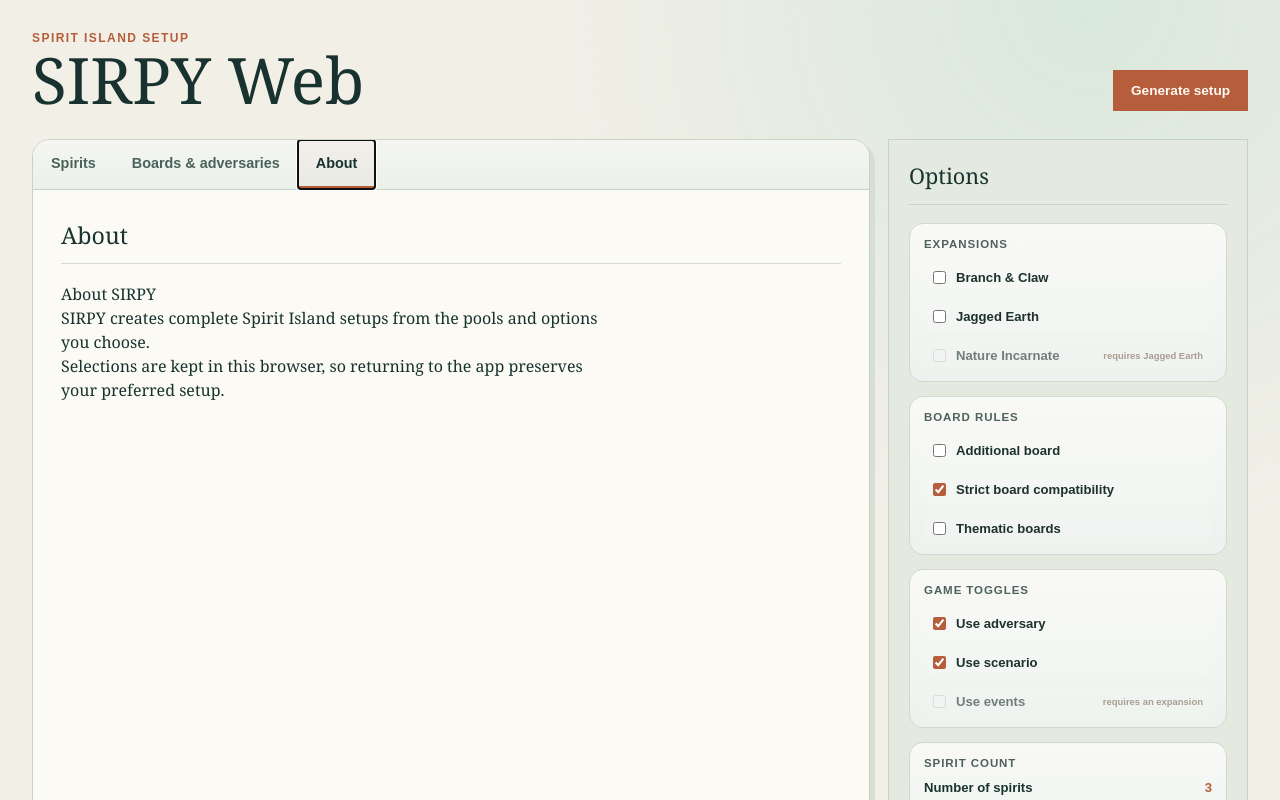
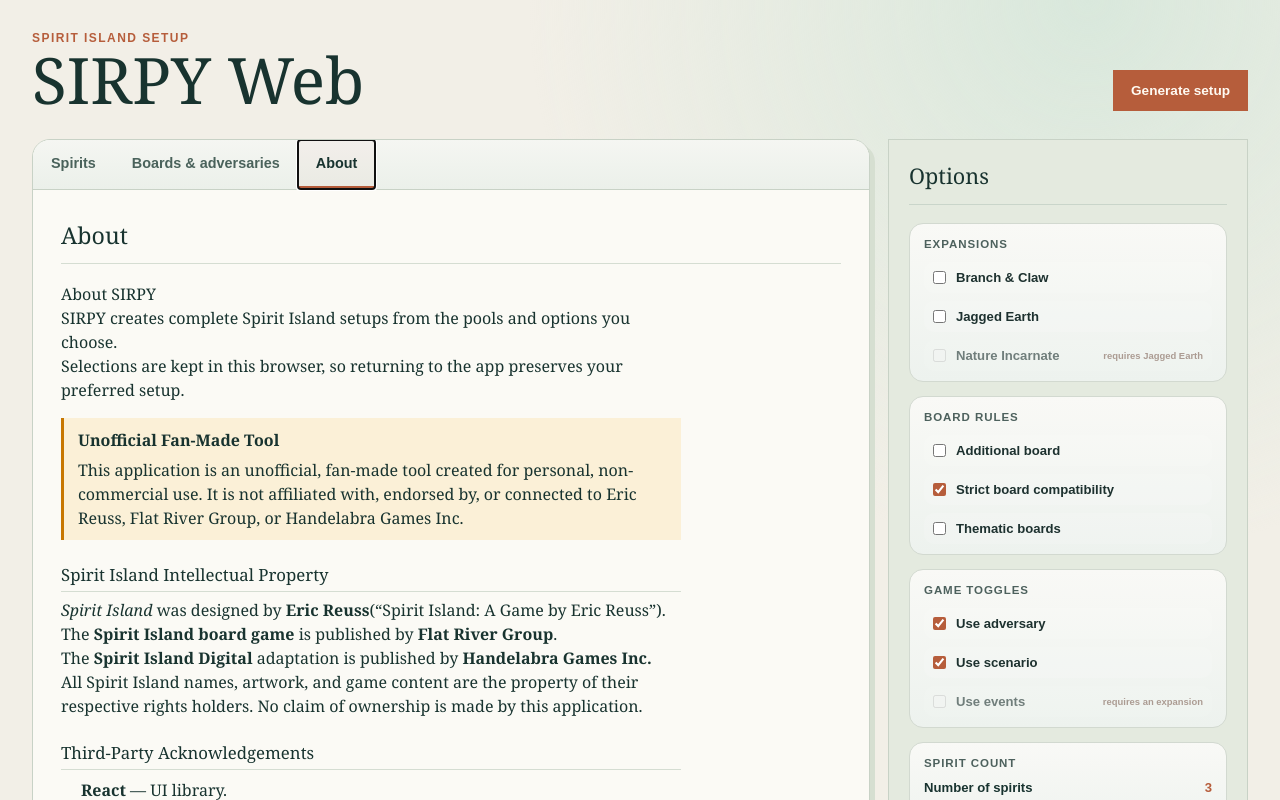
Before and after one commit to mccrispy/spirit-island-randomizer, a React (Vite) app: page / in a window 1280 px wide. Both pictures are taken after a click on the tab "About". Shown: the top 800 px of the page. Built offline with nearby package versions, Linux system fonts and the light colour scheme.

Commit message:
Created "About" tab equivalent to PRM

```diff
--- a/src/components/tabs/AboutTab.tsx
+++ b/src/components/tabs/AboutTab.tsx
@@ -10,6 +10,135 @@
         Selections are kept in this browser, so returning to the app preserves
         your preferred setup.
       </p>
+
+      <div className="disclaimer">
+        <strong>Unofficial Fan-Made Tool</strong>
+        <p>
+          This application is an unofficial, fan-made tool created for personal,
+          non-commercial use. It is not affiliated with, endorsed by, or
+          connected to Eric Reuss, Flat River Group, or Handelabra Games Inc.
+        </p>
+      </div>
+
+      <h3>Spirit Island Intellectual Property</h3>
+      <p>
+        <em>Spirit Island</em> was designed by <strong>Eric Reuss</strong>
+        (&ldquo;Spirit Island: A Game by Eric Reuss&rdquo;).
+      </p>
+      <p>
+        The <strong>Spirit Island board game</strong> is published by{" "}
+        <strong>Flat River Group</strong>.
+      </p>
+      <p>
+        The <strong>Spirit Island Digital</strong> adaptation is published by{" "}
+        <strong>Handelabra Games Inc.</strong>
+      </p>
+      <p>
+        All Spirit Island names, artwork, and game content are the property of
+        their respective rights holders. No claim of ownership is made by this
+        application.
+      </p>
+
+      <h3>Third-Party Acknowledgements</h3>
+      <ul>
+        <li>
+          <strong>React</strong> &mdash; UI library.
+          <br />
+          &copy; Meta Platforms, Inc. and contributors. Licensed under the{" "}
+          <a
+            href="https://opensource.org/licenses/MIT"
+            target="_blank"
+            rel="noreferrer"
+          >
+            MIT licence
+          </a>
+          .
+        </li>
+        <li>
+          <strong>Radix UI</strong> &mdash; unstyled, accessible UI primitives
+          (tabs, checkbox, select, slider, accordion).
+          <br />
+          Licensed under the{" "}
+          <a
+            href="https://opensource.org/licenses/MIT"
+            target="_blank"
+            rel="noreferrer"
+          >
+            MIT licence
+          </a>
+          .
+        </li>
+        <li>
+          <strong>Tailwind CSS</strong> &mdash; utility-first styling framework.
+          <br />
+          Licensed under the{" "}
+          <a
+            href="https://opensource.org/licenses/MIT"
+            target="_blank"
+            rel="noreferrer"
+          >
+            MIT licence
+          </a>
+          .
+        </li>
+        <li>
+          <strong>Vite</strong> &mdash; build tooling and dev server.
+          <br />
+          Licensed under the{" "}
+          <a
+            href="https://opensource.org/licenses/MIT"
+            target="_blank"
+            rel="noreferrer"
+          >
+            MIT licence
+          </a>
+          .
+        </li>
+        <li>
+          <strong>Lucide</strong> &mdash; icon set.
+          <br />
+          Licensed under the{" "}
+          <a
+            href="https://opensource.org/licenses/ISC"
+            target="_blank"
+            rel="noreferrer"
+          >
+            ISC licence
+          </a>
+          .
+        </li>
+        <li>
+          <strong>Spirit Island Wiki</strong> &mdash; board layout images are
+          sourced from the Spirit Island Wiki and used under the terms of the{" "}
+          <a
+            href="https://spiritislandwiki.com/index.php?title=SpiritIsland:Copyrights"
+            target="_blank"
+            rel="noreferrer"
+          >
+            Creative Commons Attribution-NonCommercial-ShareAlike licence (CC
+            BY-NC-SA)
+          </a>
+          .
+        </li>
+      </ul>
+
+      <h3>Licence</h3>
+      <p>
+        This application is released under the{" "}
+        <a
+          href="https://creativecommons.org/licenses/by-nc-nd/4.0/"
+          target="_blank"
+          rel="noreferrer"
+        >
+          Creative Commons Attribution-NonCommercial-NoDerivatives 4.0
+          International (CC BY-NC-ND 4.0)
+        </a>{" "}
+        licence.
+      </p>
+      <p>
+        You may share this software freely with attribution. You may not use it
+        for commercial purposes or distribute modified versions.
+      </p>
     </div>
   );
 }
--- a/src/styles.css
+++ b/src/styles.css
@@ -248,7 +248,9 @@
   padding: 8px 14px;
   font: 700 0.76rem sans-serif;
   cursor: pointer;
-  transition: transform 120ms ease, box-shadow 120ms ease;
+  transition:
+    transform 120ms ease,
+    box-shadow 120ms ease;
 }
 .toolbar-button:hover {
   transform: translateY(-1px);
@@ -478,7 +480,33 @@
   font-weight: 700;
 }
 .about-copy {
-  max-width: 560px;
+  max-width: 620px;
+}
+.about-copy h3 {
+  margin: 22px 0 6px;
+  font-size: 1.05rem;
+  border-bottom: 1px solid #d5ddd2;
+  padding-bottom: 4px;
+}
+.about-copy ul {
+  margin: 6px 0;
+  padding-left: 20px;
+}
+.about-copy li {
+  margin: 8px 0;
+  line-height: 1.5;
+}
+.about-copy .disclaimer {
+  background: rgba(240, 160, 0, 0.12);
+  border-left: 3px solid #c77700;
+  padding: 10px 14px;
+  margin: 16px 0;
+}
+.about-copy .disclaimer p {
+  margin: 6px 0 0;
+}
+.about-copy a {
+  color: #b65d3b;
 }
 .panel-heading {
   display: flex;
```
